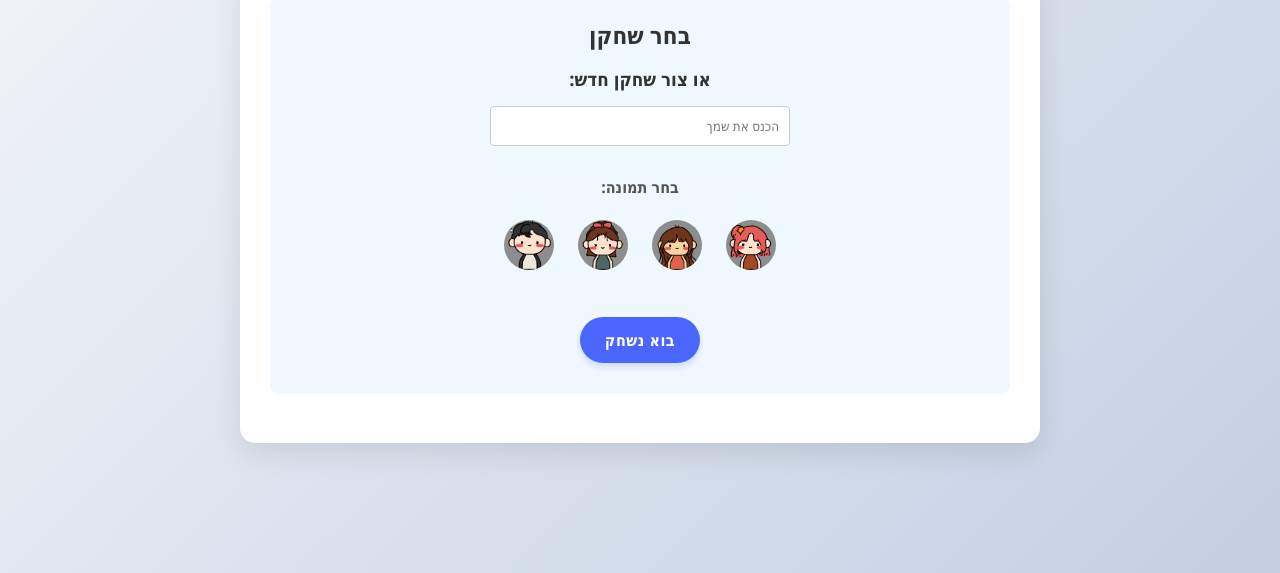
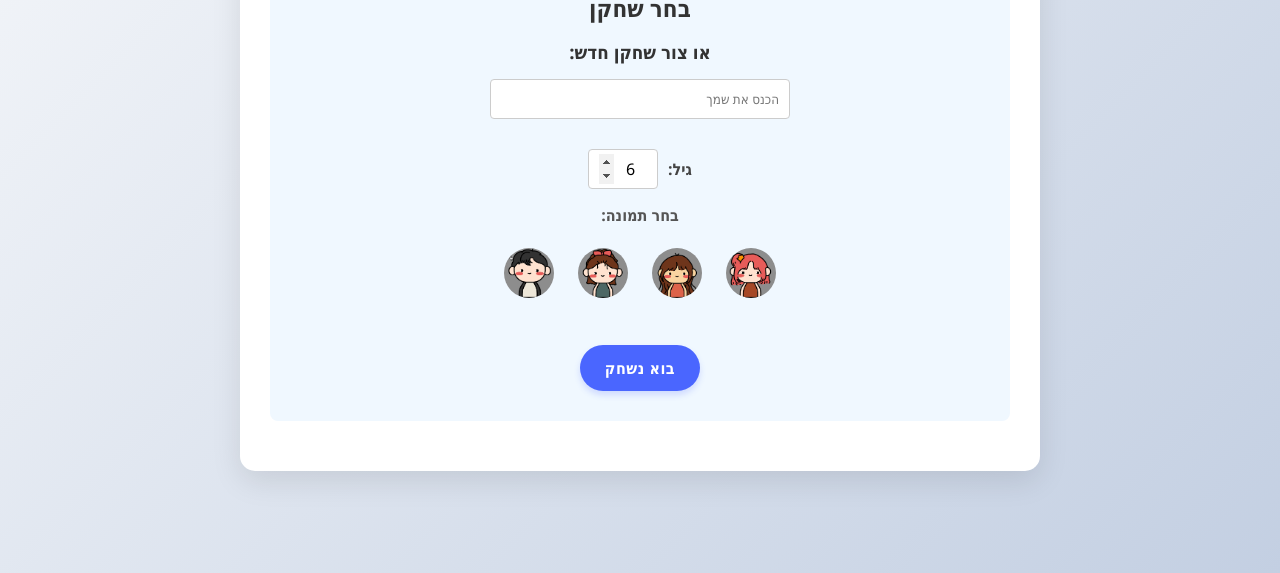
Before and after one commit to uvgerstein/20_Questions_For_Kids, a website: page index.html in a window 1280 px wide. Shown: the part 227-800 px from the top of the page. Drawn offline with Linux system fonts and the light colour scheme.

Commit message:
Add age selection to user sign-up process

```diff
--- a/index.html
+++ b/index.html
@@ -33,6 +33,10 @@
             </div>
             <h3>או צור שחקן חדש:</h3>
             <input type="text" id="new-user-name" placeholder="הכנס את שמך">
+            <div class="age-selection">
+                <label for="user-age">גיל:</label>
+                <input type="number" id="user-age" min="3" max="12" value="6">
+            </div>
             <div id="avatar-selection">
                 <h4>בחר תמונה:</h4>
                 <!-- Avatars will be populated here -->
--- a/script.js
+++ b/script.js
@@ -54,6 +54,7 @@ const totalQuestionsElement = document.getElementById('total-questions');
 const userSelectionContainer = document.getElementById('user-selection-container');
 const existingUsersDiv = document.getElementById('existing-users');
 const newUserNameInput = document.getElementById('new-user-name');
+const userAgeInput = document.getElementById('user-age');
 const avatarSelectionDiv = document.getElementById('avatar-selection');
 const confirmUserBtn = document.getElementById('confirm-user-btn');
 
@@ -454,6 +455,12 @@ function resumeGame(savedData) {
     score = savedData.score || 0;
     currentQuestionIndex = savedData.currentQuestionIndex || 0;
     currentQuestions = savedData.currentQuestions || [];
+
+    // Restore user info if available
+    if (savedData.user && savedData.user.age) {
+        currentUser.age = savedData.user.age;
+    }
+
     // Restore used questions history (if saved)
     if (savedData.usedQuestionSets) {
         usedQuestionSets = savedData.usedQuestionSets;
@@ -474,10 +481,6 @@ function resumeGame(savedData) {
     currentUserDisplay.classList.remove('hidden');
     avatarMenu.classList.add('hidden');
 
-    // Update user display (already set in handleUserConfirmation)
-    // currentUserAvatar.src = currentUser.avatar;
-    // currentUserName.textContent = currentUser.name;
-
     // Update total questions display
     totalQuestionsElement.textContent = currentQuestions.length > 0 ? currentQuestions.length : QUESTIONS_PER_GAME;
 
@@ -492,6 +495,7 @@ async function handleUserConfirmation() {
 
     // Get user information
     const userNameInput = newUserNameInput.value.trim();
+    const userAge = parseInt(userAgeInput.value) || 6; // Default to 6 if invalid
     let userName = userNameInput;
     let resumeData = null;
 
@@ -505,10 +509,11 @@ async function handleUserConfirmation() {
         selectedAvatar = avatars[0];
     }
 
-    // Set current user
+    // Set current user with age property
     currentUser = {
         name: userName,
-        avatar: selectedAvatar
+        avatar: selectedAvatar,
+        age: userAge
     };
 
     // Check for existing saved game for this user
@@ -576,7 +581,13 @@ function saveUserProgress() {
         currentQuestionIndex: currentQuestionIndex,
         // Storing full question objects might be large, consider storing only IDs/texts if needed
         currentQuestions: currentQuestions,
-        usedQuestionSets: usedQuestionSets // Save global history for now, could be user-specific later
+        usedQuestionSets: usedQuestionSets, // Save global history for now, could be user-specific later
+        // Save user details including age
+        user: {
+            name: currentUser.name,
+            avatar: currentUser.avatar,
+            age: currentUser.age || 6
+        }
         // timestamp: Date.now() // Optional: add a timestamp
     };
 
--- a/styles.css
+++ b/styles.css
@@ -573,3 +573,39 @@ body #user-selection-container {
     0% { transform: rotate(0deg); }
     100% { transform: rotate(360deg); }
 }
+
+/* Age selection styling */
+.age-selection {
+    margin: 15px 0;
+    display: flex;
+    justify-content: center;
+    align-items: center;
+    gap: 10px;
+}
+
+.age-selection label {
+    font-weight: bold;
+    color: #444;
+}
+
+.age-selection input[type="number"] {
+    width: 70px;
+    padding: 8px 10px;
+    border: 1px solid #ccc;
+    border-radius: 4px;
+    font-size: 1rem;
+    text-align: center;
+}
+
+.age-selection input[type="number"]:focus {
+    border-color: var(--primary);
+    outline: none;
+    box-shadow: 0 0 0 2px rgba(74, 102, 255, 0.2);
+}
+
+/* Disable spinner buttons for cleaner look */
+.age-selection input[type="number"]::-webkit-inner-spin-button,
+.age-selection input[type="number"]::-webkit-outer-spin-button {
+    opacity: 1;
+    height: 30px;
+}
```
